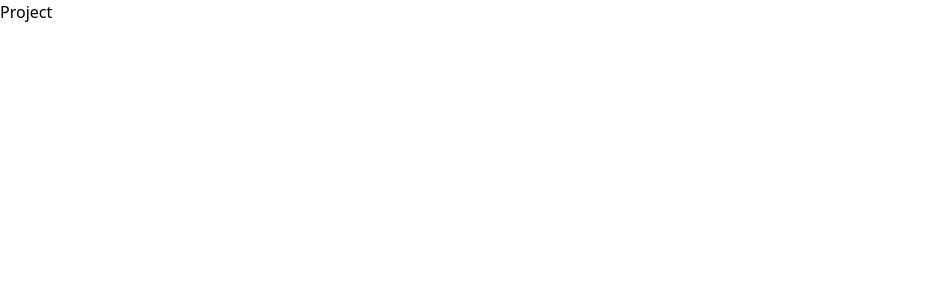
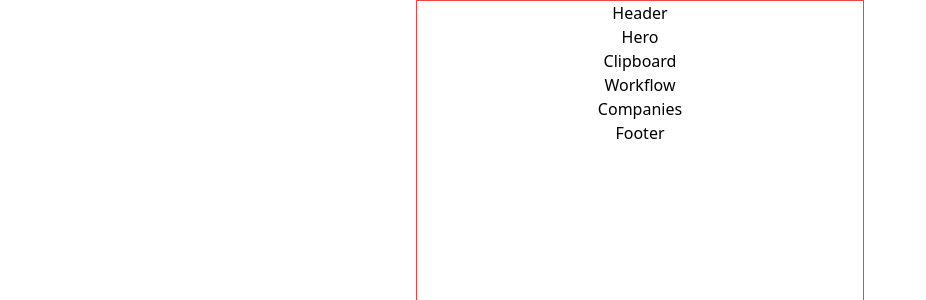
Before and after one commit to Jaspreet-Nijjar/react-tailwind-landing-page, a React (Vite) app: page / in a window 1280 px wide. Shown: the top 300 px of the page, without its empty margins (0-926 px from the left). Built offline with nearby package versions, Linux system fonts and the light colour scheme.

Commit message:
added sections to the App

```diff
--- a/src/App.jsx
+++ b/src/App.jsx
@@ -1,7 +1,23 @@
-import React from 'react';
+import {
+  Companies,
+  Clipboard,
+  Footer,
+  Header,
+  Hero,
+  Workflow,
+} from './sections/index';
 
 const App = () => {
-  return <div>Project</div>;
+  return (
+    <main className="max-w-md mx-auto flex flex-col items-center min-h-screen border border-red-500 text-center">
+      <Header />
+      <Hero />
+      <Clipboard />
+      <Workflow />
+      <Companies />
+      <Footer />
+    </main>
+  );
 };
 
 export default App;
```
